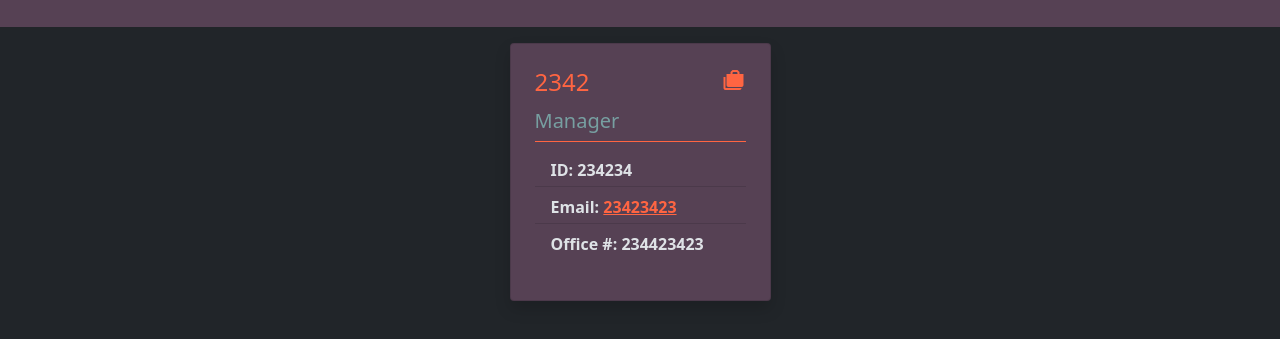
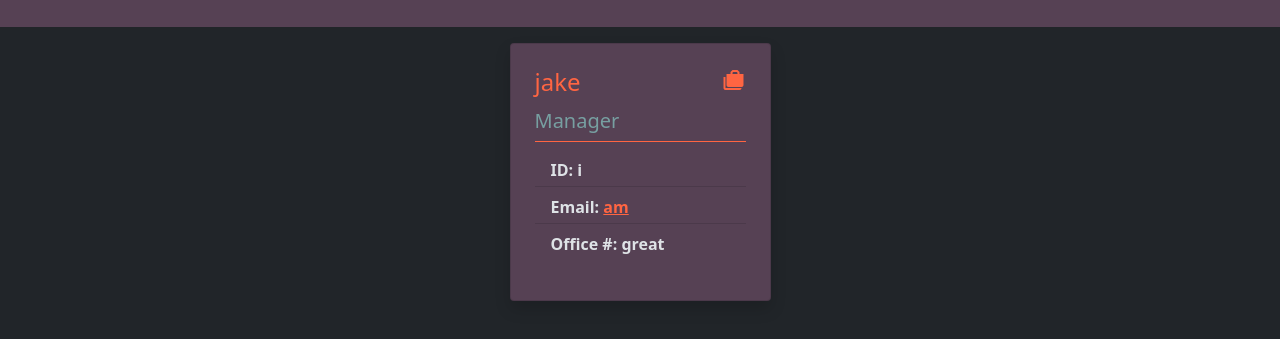
Before and after one commit to graybishop/team-profile-generator, a website: page dist/index.html in a window 1280 px wide. Shown: the part 77-416 px from the top of the page. Drawn offline with Linux system fonts and the light colour scheme.

```diff
--- a/dist/index.html
+++ b/dist/index.html
@@ -26,7 +26,7 @@
         <div class="card text-dark shadow mb-3 h-100">
             <div class="card-body p-4">
                 <div class="d-flex flex-row justify-content-between pb-2">
-                    <h2 class="card-title fs-4 text-primary">2342</h2>
+                    <h2 class="card-title fs-4 text-primary">jake</h2>
                     <span class="material-icons text-primary">
                         cases
                     </span>
@@ -35,9 +35,9 @@
                     <h3 class="card-subtitle text-secondary fs-5">Manager</h3>
                 </div>
                 <ul class="list-group list-group-flush">
-                    <li class="list-group-item card-text m-0 pb-1 fw-bold">ID: 234234</>
-                    <li class=" list-group-item card-text m-0 fw-bold pb-1">Email: <a href="mailto:23423423">23423423</a></>
-                    <li class=" list-group-item card-text m-0 fw-bold pb-1">Office #: 234423423</>
+                    <li class="list-group-item card-text m-0 pb-1 fw-bold">ID: i</>
+                    <li class=" list-group-item card-text m-0 fw-bold pb-1">Email: <a href="mailto:am">am</a></>
+                    <li class=" list-group-item card-text m-0 fw-bold pb-1">Office #: great</>
                 </ul>
             </div>
         </div>
```
Also changed, not shown: README.md.
